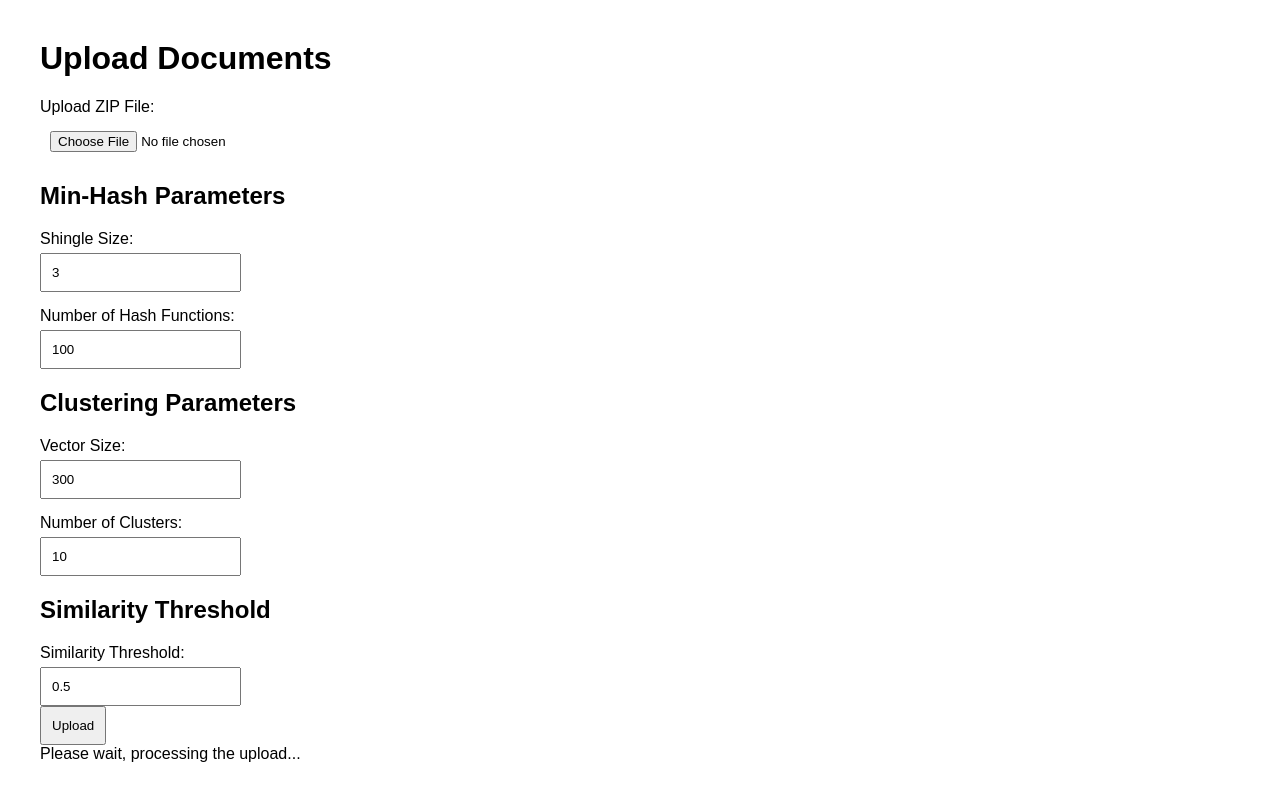
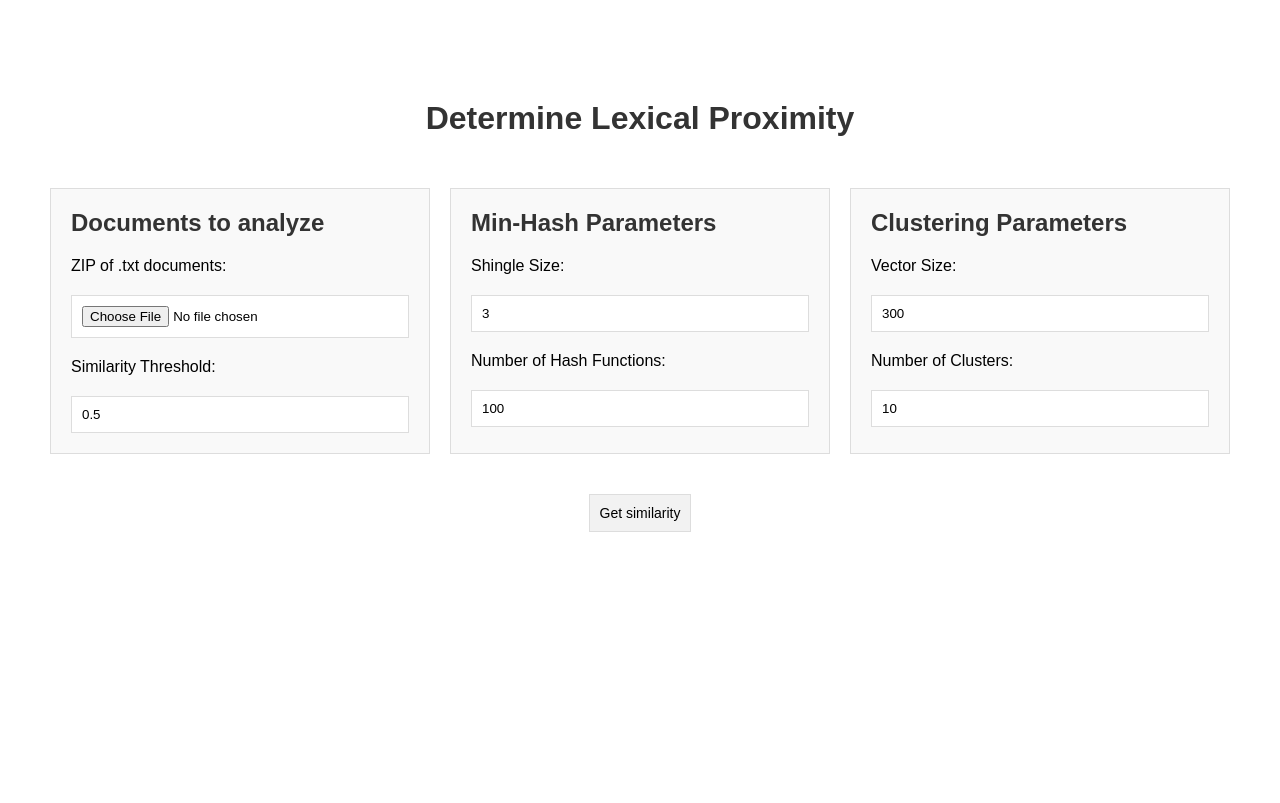
Before and after one commit to BorysenkoLiza/lexical_similarity_app, a Flask app: page / in a window 1280 px wide. After the commit the page ends 532 px from the top, so only its background shows below. Run offline with Flask 3, Linux system fonts and the light colour scheme.

Commit message:
Finished User Interface, fixrd issues with tabs

```diff
--- /dev/null
+++ b/static/style.css
@@ -0,0 +1,178 @@
+body {
+    font-family: Arial, sans-serif;
+    margin: 0;
+}
+
+h1, h2, h3, h4 {
+    color: #333;
+}
+
+ul {
+    list-style-type: none;
+    padding: 0;
+}
+
+li {
+    margin-bottom: 10px;
+}
+
+
+.sidebar {
+    width: 220px;
+    background-color:  #f2f2f2;
+    border-right: 1px solid #dcdcdc;
+    padding: 20px;
+    height: 100vh;
+    position: fixed;
+    overflow-y: auto;
+}
+
+.sidebar h2 {
+    color: #000000;
+    font-size: 24px;
+    margin-bottom: 20px;
+}
+
+.sidebar ul li {
+    margin-bottom: 10px;
+}
+
+.sidebar ul li a {
+    text-decoration: none;
+    display: block;
+    padding: 5px 0;
+    color:#000000
+}
+
+.sidebar ul li a:hover {
+    padding-left: 5px;
+}
+
+
+.content {
+    margin-left: 260px;
+    padding: 20px;
+    width: calc(100% - 300px);
+}
+
+.tab-content {
+    display: none;
+}
+
+.active {
+    display: block;
+}
+
+table {
+    width: 100%;
+    border-collapse: collapse;
+    margin-bottom: 20px;
+}
+
+th, td {
+    border: 1px solid #ddd;
+    padding: 10px;
+    text-align: left;
+    vertical-align: top;
+}
+
+th {
+    background-color: #f1f1f1;
+}
+
+tr:nth-child(even) td {
+    background-color: #f9f9f9;
+}
+
+.two-column .column {
+    flex: 1;
+    margin-right: 20px;
+}
+.two-column {
+    flex: 1;
+    display: flex;
+    justify-content: center;
+    align-items: top;
+}
+
+.column {
+    flex: 1;
+}
+
+.visualization img {
+    max-width: 100%;
+    height: auto;
+    border: 1px solid #dcdcdc;
+    border-radius: 4px;
+}
+
+.first {
+    margin: 0;
+    display: flex;
+    flex-direction: column;
+    justify-content: center;
+    align-items: center;
+}
+
+.main-title{
+    margin-top: 100px;
+}
+
+.upload-form {
+    display: flex;
+    flex-wrap: wrap;
+    justify-content: center;
+    width: 100%;
+    max-width: 1200px;
+    margin-top: 20px;
+}
+
+.form-label {
+    display: block;
+    margin: 20px 0 20px;
+}
+
+
+.form-input, .submit-button {
+    padding: 10px;
+    border: 1px solid #ddd;
+    width: 100%;
+    box-sizing: border-box;
+    background-color: #ffffff;
+}
+.filename {
+    border: 1px solid #ddd;
+    padding: 10px;
+    box-sizing: border-box;
+}
+
+
+.submit-button {
+    cursor: pointer;
+    background-color: #f2f2f2;
+    border: 1px solid #ddd;
+    font-family: Arial, sans-serif;
+    font-size: 14px;
+    width: auto;
+}
+
+.section {
+    margin: 10px;
+    flex: 1 1 30%;
+    padding: 20px;
+    box-sizing: border-box;
+    border: 1px solid #ddd;
+    background-color: #f9f9f9;
+    margin-bottom: 40px;
+}
+
+.section-title {
+    margin-top: 0;
+}
+
+.please-wait {
+    display: none;
+    margin-top: 40px;
+    color: #aeaeae;
+    font-style: italic;
+}
--- a/templates/index.html
+++ b/templates/index.html
@@ -4,46 +4,39 @@
     <meta charset="UTF-8">
     <meta name="viewport" content="width=device-width, initial-scale=1.0">
     <title>Lexiacal Proximity</title>
-    <style>
-        body { font-family: Arial, sans-serif; margin: 40px; }
-        form { margin-top: 20px; }
-        label { display: block; margin: 15px 0 5px; }
-        input, button { padding: 10px; }
-        button { cursor: pointer; background-color: #4CAF50; color: white; border: none; border-radius: 5px; }
-        button:hover { background-color: #45a049; }
-    </style>
+    <link rel="stylesheet" href="{{ url_for('static', filename='style.css') }}">
 </head>
-<body>
-    <h1>Upload Documents</h1>
-    <form action="/upload" method="post" enctype="multipart/form-data">
-        <label for="zipFile">Upload ZIP File:</label>
-        <input type="file" name="zipFile" id="zipFile" accept=".zip" required>
+<body class="first">
+    <h1 class="main-title">Determine Lexical Proximity</h1>
+    <form id="uploadForm" class="upload-form" action="/upload" method="post" enctype="multipart/form-data">
 
-        <div class="section">
-            <h2>Min-Hash Parameters</h2>
-            <label for="shingleSize">Shingle Size:</label>
-            <input type="number" name="shingleSize" id="shingleSize" value="3" required>
+        <div class="section similarity-threshold">
+            <h2 class="section-title">Documents to analyze</h2>
+            <label for="zipFile" class="form-label">ZIP of .txt documents:</label>
+            <input type="file" name="zipFile" id="zipFile" class="form-input" accept=".zip" required>
 
-            <label for="numHashes">Number of Hash Functions:</label>
-            <input type="number" name="numHashes" id="numHashes" value="100" required>
+            <label for="similarityThreshold" class="form-label">Similarity Threshold:</label>
+            <input type="number" step="0.01" name="similarityThreshold" id="similarityThreshold" class="form-input" value="0.5" required>
+        </div>
+        <div class="section min-hash-parameters">
+            <h2 class="section-title">Min-Hash Parameters</h2>
+            <label for="shingleSize" class="form-label">Shingle Size:</label>
+            <input type="number" name="shingleSize" id="shingleSize" class="form-input" value="3" required>
+
+            <label for="numHashes" class="form-label">Number of Hash Functions:</label>
+            <input type="number" name="numHashes" id="numHashes" class="form-input" value="100" required>
         </div>
 
-        <div class="section">
-            <h2>Clustering Parameters</h2>
-            <label for="vectorSize">Vector Size:</label>
-            <input type="number" name="vectorSize" id="vectorSize" value="300" required>
+        <div class="section clustering-parameters">
+            <h2 class="section-title">Clustering Parameters</h2>
+            <label for="vectorSize" class="form-label">Vector Size:</label>
+            <input type="number" name="vectorSize" id="vectorSize" class="form-input" value="300" required>
 
-            <label for="numClusters">Number of Clusters:</label>
-            <input type="number" name="numClusters" id="numClusters" value="10" required>
+            <label for="numClusters" class="form-label">Number of Clusters:</label>
+            <input type="number" name="numClusters" id="numClusters" class="form-input" value="10" required>
         </div>
+        <button type="submit" class="submit-button">Get similarity</button>
 
-        <div class="section">
-            <h2>Similarity Threshold</h2>
-            <label for="similarityThreshold">Similarity Threshold:</label>
-            <input type="number" step="0.01" name="similarityThreshold" id="similarityThreshold" value="0.5" required>
-        </div>
-
-        <input type="submit" value="Upload">
     </form>
     <div id="pleaseWaitMessage" class="please-wait">Please wait, processing the upload...</div>
     <script>
```
Also changed, not shown: static/script.js (added, +31 -0 lines), templates/results.html (+14 -113 lines).
